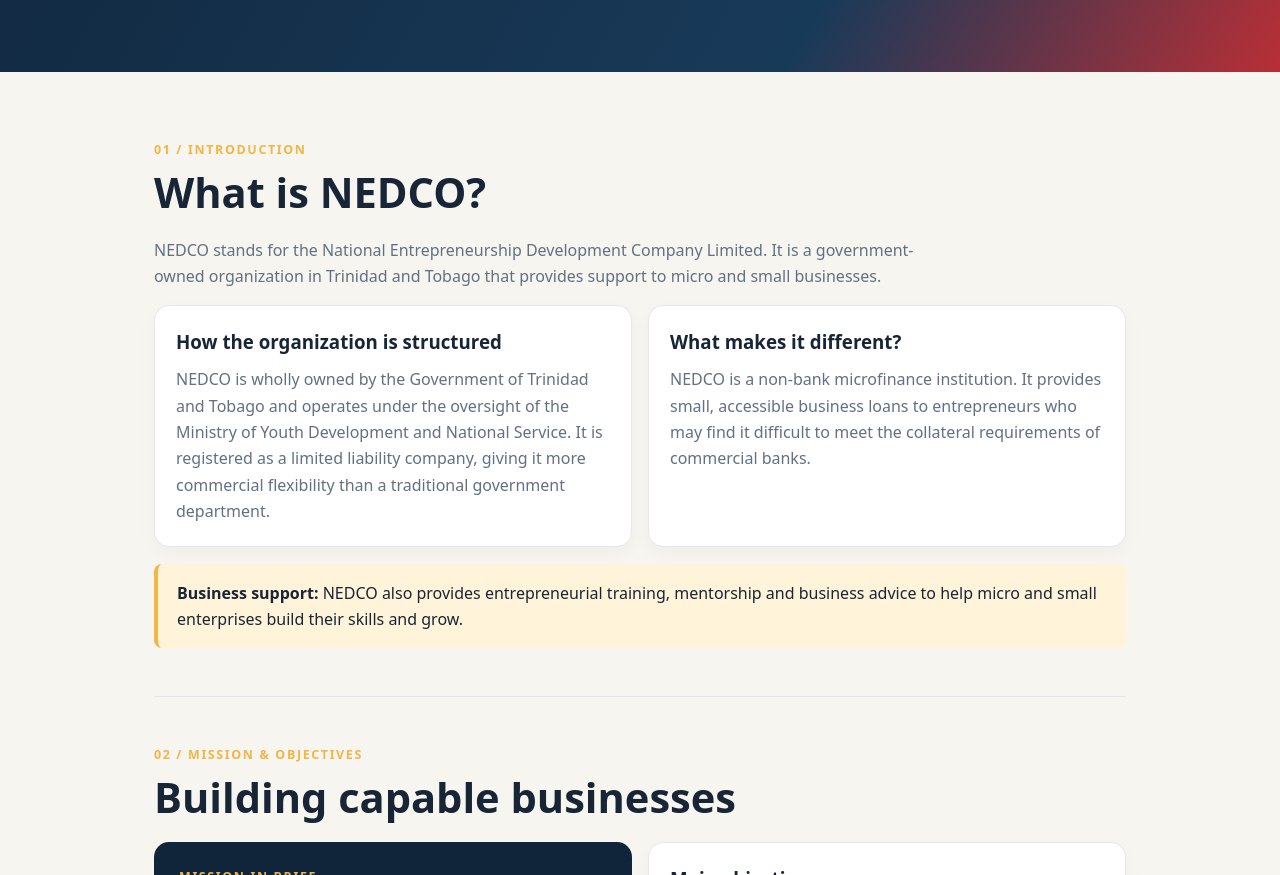
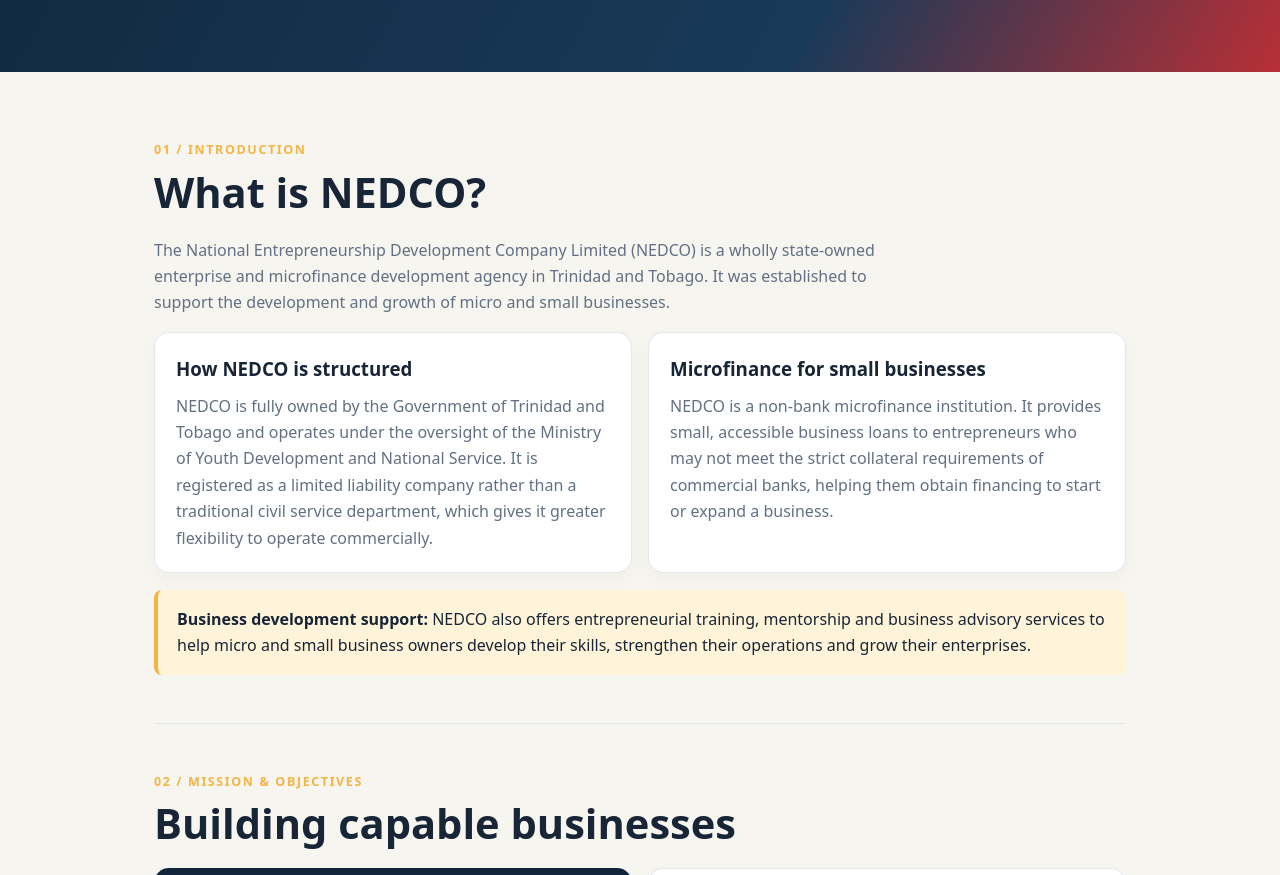
Before and after one commit to Sham2great/Techub, a plain HTML site: page index.html in a window 1280 px wide. Shown: the part 632-1507 px from the top of the page. Drawn offline with Linux system fonts and the light colour scheme.

Commit message:
Replace NEDCO introduction with supplied content

```diff
--- a/index.html
+++ b/index.html
@@ -11,7 +11,22 @@
 <header><div class="brand">NED<span>CO</span> / CAPE</div><nav><a href="#about">About</a><a href="#mission">Mission</a><a href="#services">Services</a><a href="#target">Target</a><a href="#access">Access</a><a href="#impact">Impact</a><a href="#challenges">Challenges</a><a href="#sources">Sources</a></nav></header>
 <section class="hero"><div class="kicker">CAPE Entrepreneurship • Group Presentation</div><h1>Helping small ideas<br>become real businesses.</h1><p>The National Entrepreneurship Development Company Limited (NEDCO) supports micro and small enterprises in Trinidad and Tobago through financing and business-development assistance.</p><a class="btn" href="#about">Explore NEDCO ↓</a><div class="stats"><div class="stat"><strong>2002</strong><span>Established</span></div><div class="stat"><strong>Trinidad & Tobago</strong><span>Country of operation</span></div><div class="stat"><strong>MSEs</strong><span>Micro and small enterprises</span></div></div></section>
 <main>
-<section class="section" id="about"><div class="eyebrow">01 / Introduction</div><h2>What is NEDCO?</h2><p class="lead">NEDCO stands for the National Entrepreneurship Development Company Limited. It is a government-owned organization in Trinidad and Tobago that provides support to micro and small businesses.</p><div class="two"><div class="card"><h3>How the organization is structured</h3><p>NEDCO is wholly owned by the Government of Trinidad and Tobago and operates under the oversight of the Ministry of Youth Development and National Service. It is registered as a limited liability company, giving it more commercial flexibility than a traditional government department.</p></div><div class="card"><h3>What makes it different?</h3><p>NEDCO is a non-bank microfinance institution. It provides small, accessible business loans to entrepreneurs who may find it difficult to meet the collateral requirements of commercial banks.</p></div></div><div class="callout"><b>Business support:</b> NEDCO also provides entrepreneurial training, mentorship and business advice to help micro and small enterprises build their skills and grow.</div></section>
+<section class="section" id="about">
+  <div class="eyebrow">01 / Introduction</div>
+  <h2>What is NEDCO?</h2>
+  <p class="lead">The National Entrepreneurship Development Company Limited (NEDCO) is a wholly state-owned enterprise and microfinance development agency in Trinidad and Tobago. It was established to support the development and growth of micro and small businesses.</p>
+  <div class="two">
+    <div class="card">
+      <h3>How NEDCO is structured</h3>
+      <p>NEDCO is fully owned by the Government of Trinidad and Tobago and operates under the oversight of the Ministry of Youth Development and National Service. It is registered as a limited liability company rather than a traditional civil service department, which gives it greater flexibility to operate commercially.</p>
+    </div>
+    <div class="card">
+      <h3>Microfinance for small businesses</h3>
+      <p>NEDCO is a non-bank microfinance institution. It provides small, accessible business loans to entrepreneurs who may not meet the strict collateral requirements of commercial banks, helping them obtain financing to start or expand a business.</p>
+    </div>
+  </div>
+  <div class="callout"><b>Business development support:</b> NEDCO also offers entrepreneurial training, mentorship and business advisory services to help micro and small business owners develop their skills, strengthen their operations and grow their enterprises.</div>
+</section>
 <section class="section" id="mission"><div class="eyebrow">02 / Mission & objectives</div><h2>Building capable businesses</h2><div class="two"><div class="quote"><div class="eyebrow">Mission in brief</div><p>Support new and existing micro and small businesses so they can become financially independent, sustainable and competitive.</p><strong>In simple terms: help businesses stand on their own.</strong></div><div class="card"><h3>Main objectives</h3><ul><li>Improve access to business financing.</li><li>Develop entrepreneurs’ knowledge and skills.</li><li>Support business planning and assessment.</li><li>Encourage sustainable growth.</li></ul></div></div><div class="callout"><b>Need addressed:</b> Entrepreneurs may have a viable idea but lack funding, business knowledge, guidance or resources to establish a business.</div></section>
 <section class="section" id="services"><div class="eyebrow">03 / Services</div><h2>More than just a loan</h2><div class="grid"><div class="card"><h3>Business financing</h3><p>Loan options for eligible registered businesses to support approved business needs.</p></div><div class="card"><h3>Entrepreneurial training</h3><p>Practical learning to strengthen business and management skills.</p></div><div class="card"><h3>Business advisory</h3><p>Guidance to help owners assess needs and make business decisions.</p></div><div class="card"><h3>Business assessment</h3><p>Assessment of business needs and readiness during development or financing.</p></div><div class="card"><h3>Mentorship</h3><p>Support to apply business knowledge and work through challenges.</p></div><div class="card"><h3>Business Accelerator Programme</h3><p>Development support that may combine training, advisory, mentorship, networking and financing access.</p></div></div><p class="small">Services and programme availability can change; confirm current details with NEDCO.</p></section>
 <section class="section" id="target"><div class="eyebrow">04 / Target group</div><h2>Who does NEDCO serve?</h2><div class="grid"><div class="card"><h3>New entrepreneurs</h3><p>People developing a business idea or preparing to start.</p></div><div class="card"><h3>Existing owners</h3><p>Micro and small business owners seeking to improve or expand.</p></div><div class="card"><h3>Businesses needing support</h3><p>Entrepreneurs who need financing, training or business guidance.</p></div></div></section>
```
